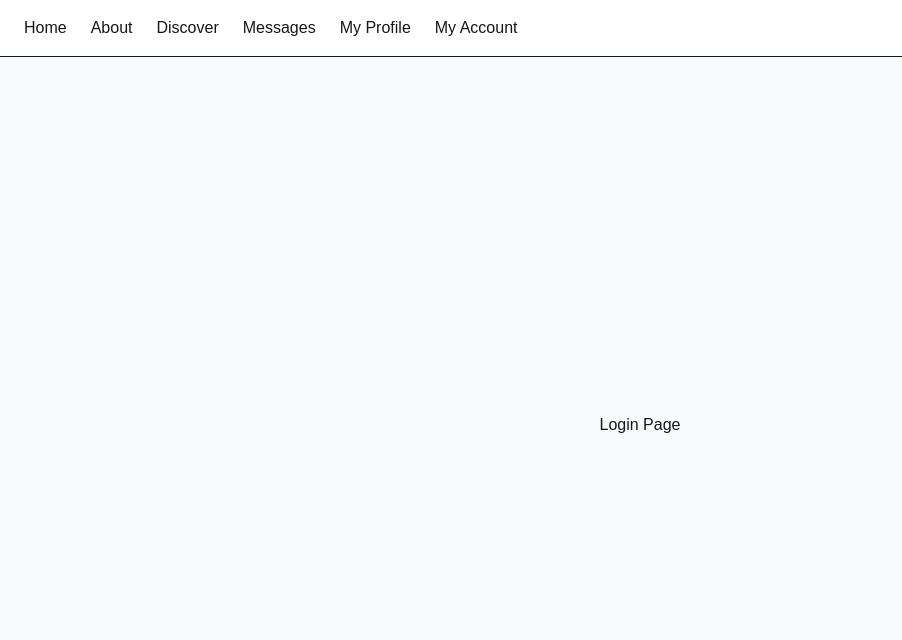
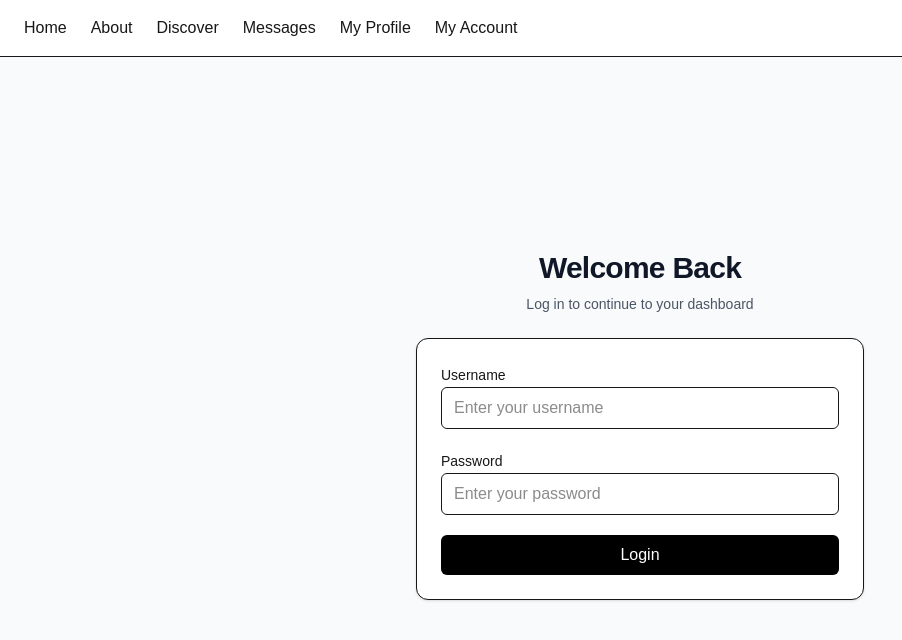
Before and after one commit to Zachary-Rossman/DevConnect, a Next.js app: page /login in a window 1280 px wide. Shown: the top 640 px of the page, without its empty margins (0-902 px from the left). Built offline with nearby package versions, Linux system fonts and the light colour scheme; no server answers.

Commit message:
Created login form and built out login page. Not functional yet, but login page renders and allows user to fill out the form. No user can login yet because POST route in API is not built out for it yet.

```diff
--- a/app/layout.tsx
+++ b/app/layout.tsx
@@ -2,6 +2,7 @@ import type { Metadata } from "next";
 import { Geist, Geist_Mono } from "next/font/google";
 import Navbar from "@/components/navigation/Navbar";
 import "./globals.css";
+import { AuthProvider } from "@/components/auth/AuthProvider";
 
 const geistSans = Geist({
   variable: "--font-geist-sans",
@@ -30,8 +31,12 @@ export default function RootLayout({
       className={`${geistSans.variable} ${geistMono.variable} h-full antialiased`}
     >
       <body className="min-h-full flex flex-col">
-        <Navbar />
-        <main>{children}</main>
+        <AuthProvider>
+          <Navbar />
+          <main>
+            {children}
+          </main>
+        </AuthProvider>
       </body>
     </html>
   );
--- a/app/login/page.tsx
+++ b/app/login/page.tsx
@@ -1,10 +1,34 @@
+import LoginForm from "@/components/auth/LoginForm";
+
 export default function LoginPage() {
   return (
     <main
       className="min-h-[calc(100vh-4rem)] flex items-center justify-center px-6 py-12 bg-gray-50"
-      aria-labelledby="register-title"
+      aria-labelledby="login-title"
     >
-        <h1>Login Page</h1>
+      {/* Centered Container */}
+      <div className="w-full max-w-md space-y-6">
+        {/* Header Section */}
+        <header className="text-center space-y-2">
+          <h1
+            id="login-title"
+            className="text-3xl font-bold tracking-tight text-gray-900"
+          >
+            Welcome Back
+          </h1>
+
+          <p className="text-sm text-gray-600">
+            Log in to continue to your dashboard
+          </p>
+        </header>
+
+        {/* Form Container */}
+        <section
+          className="bg-white border rounded-xl shadow-sm p-6"
+        >
+          <LoginForm />
+        </section>
+      </div>
     </main>
   );
 }
--- a/components/auth/LoginForm.tsx
+++ b/components/auth/LoginForm.tsx
@@ -0,0 +1,147 @@
+"use client";
+
+import { useState } from "react";
+import { useRouter } from "next/navigation";
+import type { LoginInput } from "@/types/User";
+import { useAuth } from "@/components/auth/AuthProvider";
+
+export default function LoginForm() {
+    // Hooks
+    const router = useRouter();
+    const { refreshUser } = useAuth();
+
+    // Form State
+    const [username, setUsername] = useState("");
+    const [password, setPassword] = useState("");
+
+    // UI State
+    const [error, setError] = useState<string | null>(null);
+    const [loading, setLoading] = useState(false);
+
+    // Login Submission
+    async function handleSubmit(e?: React.FormEvent) {
+        if (e) e.preventDefault();
+
+        if (loading) return;
+
+        setError(null);
+
+        // Client Validation
+        if (!username.trim()) {
+            setError("Username is required");
+            return;
+        }
+
+        if (!password.trim()) {
+            setError("Password is required");
+            return;
+        }
+
+        setLoading(true);
+
+        try {
+            const payload: LoginInput = {
+                username,
+                password,
+            };
+
+            const response = await fetch("/api/login", {
+                method: "POST",
+                headers: {
+                    "Content-Type": "application/json",
+                },
+                body: JSON.stringify(payload),
+            });
+
+            const data = await response.json();
+
+            // Server Validation
+            if (!response.ok) {
+                setError(data.error || "Login failed");
+                return;
+            }
+
+            // Authentication Success
+            await refreshUser();
+
+            router.push("/dashboard");
+        } catch {
+            // Network failures (offline, server unavailable, etc.)
+            setError("Network error. Please try again.");
+        } finally {
+            setLoading(false);
+        }
+    }
+
+    return (
+    <form
+      onSubmit={handleSubmit}
+      className="space-y-5 max-w-md"
+      aria-describedby={error ? "login-error" : undefined}
+    >
+      {/* ERROR MESSAGE */}
+
+      {error && (
+        <div
+          id="login-error"
+          role="alert"
+          aria-live="polite"
+          className="rounded-md border border-red-200 bg-red-50 px-4 py-3 text-sm text-red-600"
+        >
+          {error}
+        </div>
+      )}
+
+      {/* USERNAME FIELD */}
+
+      <div className="space-y-1">
+        <label htmlFor="username" className="text-sm font-medium">
+          Username
+        </label>
+
+        <input
+          id="username"
+          type="text"
+          value={username}
+          onChange={(e) => setUsername(e.target.value)}
+          placeholder="Enter your username"
+          className="w-full rounded-md border px-3 py-2"
+          disabled={loading}
+          autoComplete="username"
+          aria-invalid={!!error}
+        />
+      </div>
+
+      {/* PASSWORD FIELD */}
+
+      <div className="space-y-1">
+        <label htmlFor="password" className="text-sm font-medium">
+          Password
+        </label>
+
+        <input
+          id="password"
+          type="password"
+          value={password}
+          onChange={(e) => setPassword(e.target.value)}
+          placeholder="Enter your password"
+          className="w-full rounded-md border px-3 py-2"
+          disabled={loading}
+          autoComplete="current-password"
+          aria-invalid={!!error}
+        />
+      </div>
+
+      {/* SUBMIT BUTTON */}
+
+      <button
+        type="submit"
+        disabled={loading}
+        aria-busy={loading}
+        className="w-full rounded-md bg-black px-4 py-2 text-white disabled:opacity-50"
+      >
+        {loading ? "Logging in..." : "Login"}
+      </button>
+    </form>
+  );
+}
--- a/lib/auth.ts
+++ b/lib/auth.ts
@@ -1,6 +1,10 @@
 import jwt from "jsonwebtoken";
 
-const JWT_SECRET = process.env.JWT_SECRET!;
+if (!process.env.JWT_SECRET) {
+    throw new Error ("JWT_SECRET is not defined")
+}
+
+const JWT_SECRET = process.env.JWT_SECRET;
 
 // Export Secret
 export default JWT_SECRET;
```
